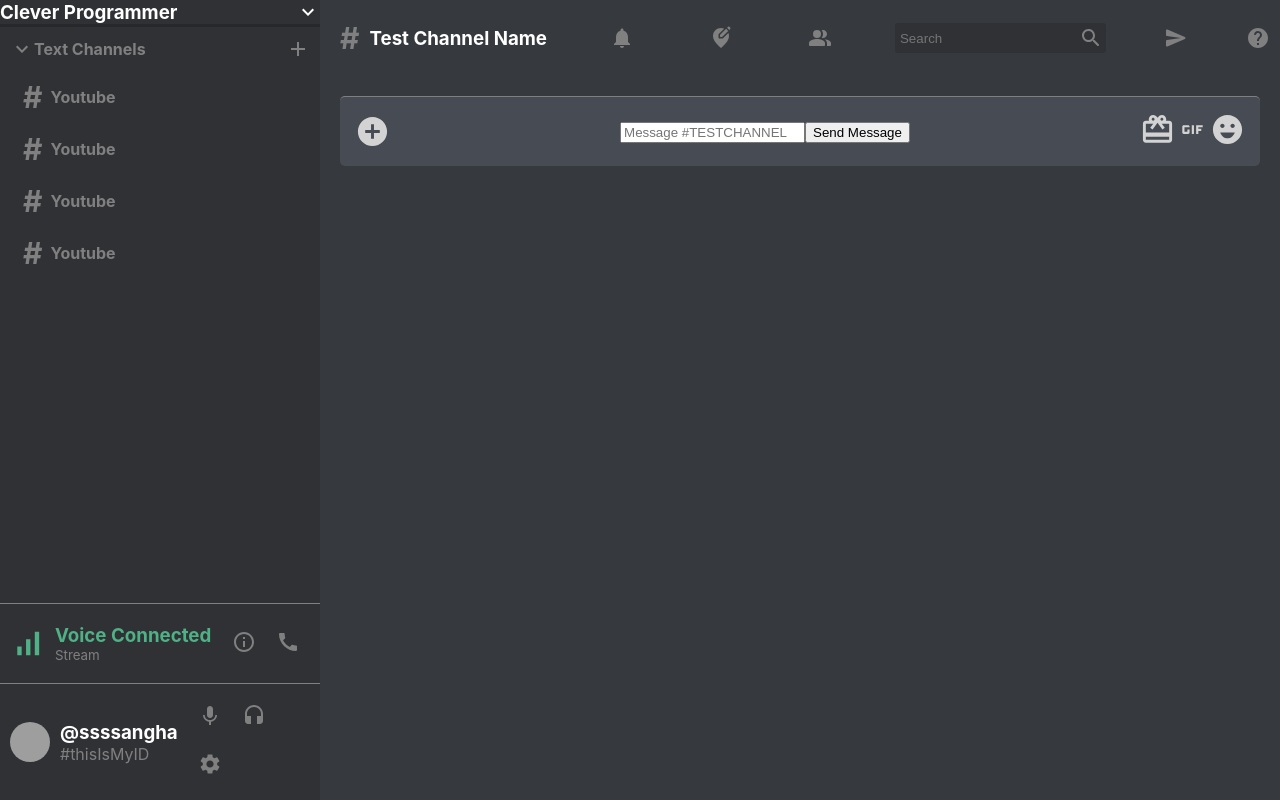
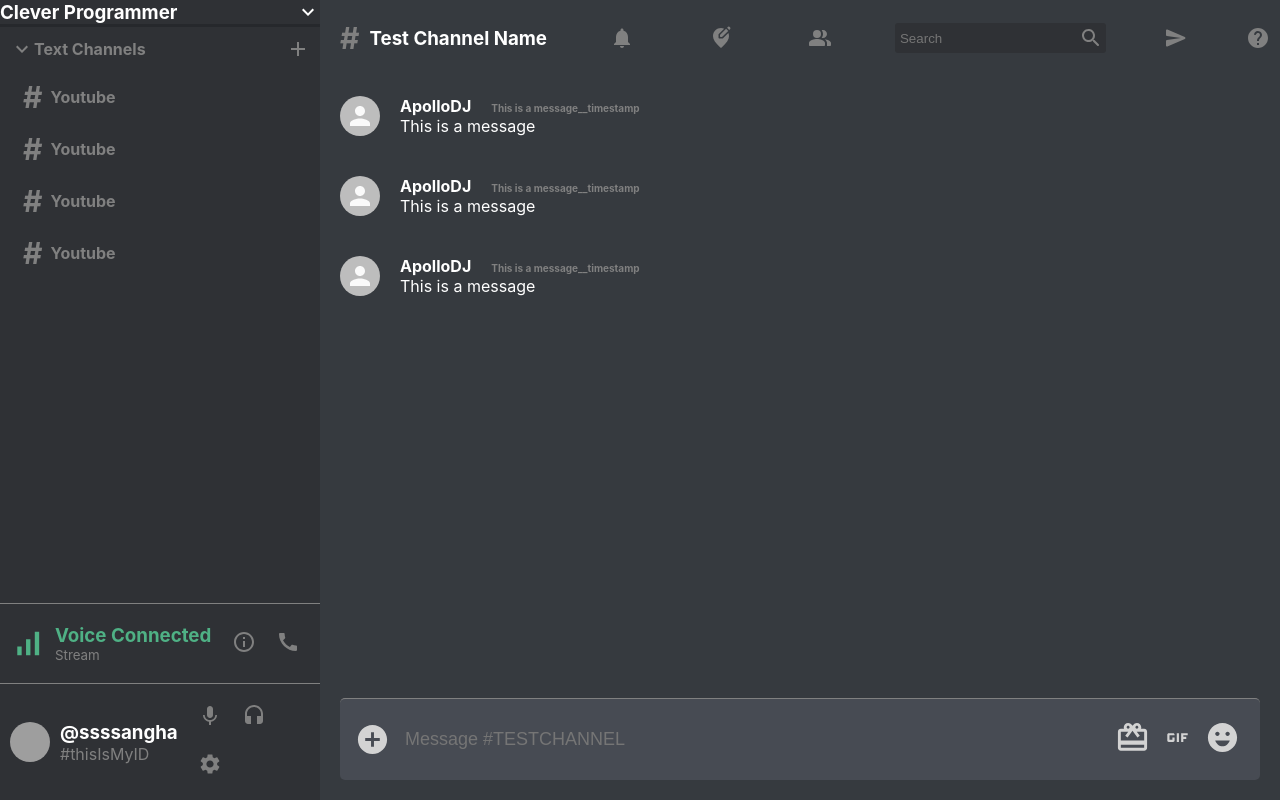
Before and after one commit to apolloproductionsdj/discord-clone, a React (Create React App) app: page / in a window 1280 px wide. Built offline with nearby package versions, Linux system fonts and the light colour scheme; grey boxes are pictures that could not be loaded.

Commit message:
finished with hard coded info for <Message />

```diff
--- a/package.json
+++ b/package.json
@@ -9,6 +9,7 @@
     "@testing-library/jest-dom": "^4.2.4",
     "@testing-library/react": "^9.3.2",
     "@testing-library/user-event": "^7.1.2",
+    "firebase": "^7.24.0",
     "react": "^16.13.1",
     "react-dom": "^16.13.1",
     "react-redux": "^7.1.3",
--- a/src/Chat.css
+++ b/src/Chat.css
@@ -17,3 +17,29 @@
     border-top: 1px solid gray;
     background-color: #474b53;
 }
+
+.chat__input > form > input {
+    padding: 15px;
+    background: transparent;
+    border:none;
+    outline-width: 0;
+    color: white;
+    width: 100%;
+    font-size: large;
+}
+
+.chat__input > form {
+    flex: 1;
+}
+
+.chat__inputButton {
+    display: none;
+}
+
+.chat__inputIcons > .MuiSvgIcon-root {
+    padding: 5px;
+}
+
+.chat__messages {
+    flex: 1;
+}
--- a/src/Chat.js
+++ b/src/Chat.js
@@ -5,6 +5,8 @@
 import CardGiftcardIcon from '@material-ui/icons/CardGiftcard';
 import GifIcon from '@material-ui/icons/Gif';
 import EmojiEmotionsIcon from '@material-ui/icons/EmojiEmotions';
+import Message from './Message';
+
 
 function Chat() {
     return (
@@ -12,7 +14,9 @@
             <ChatHeader />
 
             <div className="chat__messages">
-
+                <Message />
+                <Message />
+                <Message />
             </div>
 
             <div className="chat__input">
--- /dev/null
+++ b/src/Message.css
@@ -0,0 +1,16 @@
+.message {
+    display: flex;
+    align-items: center;
+    padding: 20px;
+    color: white;
+}
+
+.message__info {
+    margin-left: 20px;
+}
+
+.message__timestamp {
+    color: gray;
+    margin-left: 20px;
+    font-size: x-small;
+}
--- /dev/null
+++ b/src/Message.js
@@ -0,0 +1,20 @@
+import { Avatar } from '@material-ui/core';
+import React from 'react';
+import './Message.css';
+
+function Message() {
+    return (
+        <div className="message">
+            <Avatar />
+            <div className="message__info">
+                <h4>ApolloDJ
+                    <span className="message__timestamp">This is a message__timestamp
+                    </span>
+                </h4>
+                <p>This is a message</p>
+            </div>
+        </div>
+    )
+}
+
+export default Message;
```
Also changed, not shown: src/firebase.js (added), 1 other file (tests, documents, lock files or other folders).
